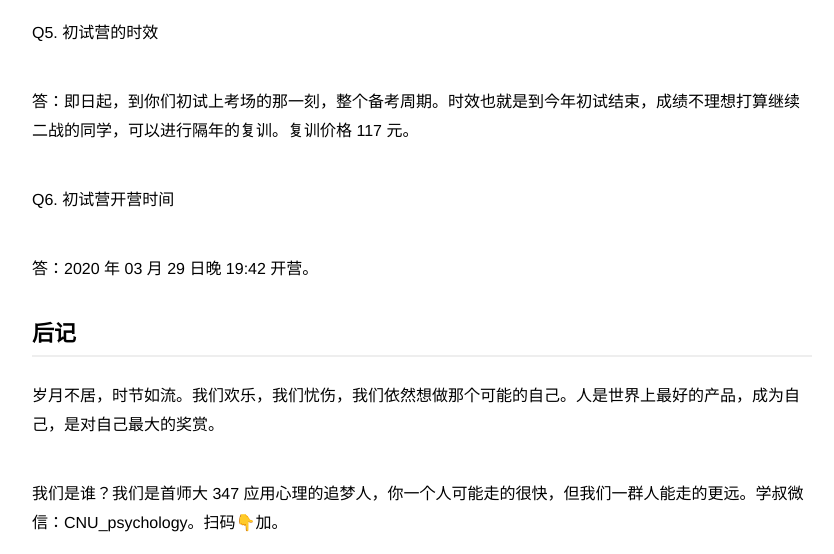
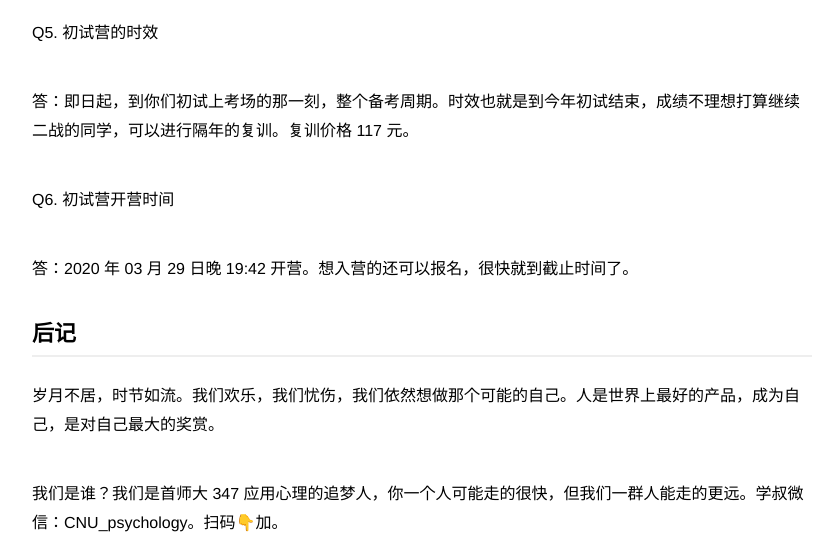
Before and after one commit to zapp926/cnu.github.io, a Jekyll site: the page built from _posts/2020-03-10-training-camp.md, in a window 1280 px wide and 900 px high, scrolled down 2522 px, cut to the strip 0-554 px from the top of the window. Shown: the whole strip, without its empty margins (218-1052 px from the left). Built offline with Jekyll 4.4.1, drawn with Linux system fonts in a browser that asks for light colours.

Commit message:
Update 2020-03-10-training-camp.md

```diff
--- a/_posts/2020-03-10-training-camp.md
+++ b/_posts/2020-03-10-training-camp.md
@@ -51,7 +51,7 @@ Q5. 初试营的时效
 
 Q6. 初试营开营时间
 
-答：2020 年 03 月 29 日晚 19:42 开营。
+答：2020 年 03 月 29 日晚 19:42 开营。想入营的还可以报名，很快就到截止时间了。
 
 ## 后记
 
```
